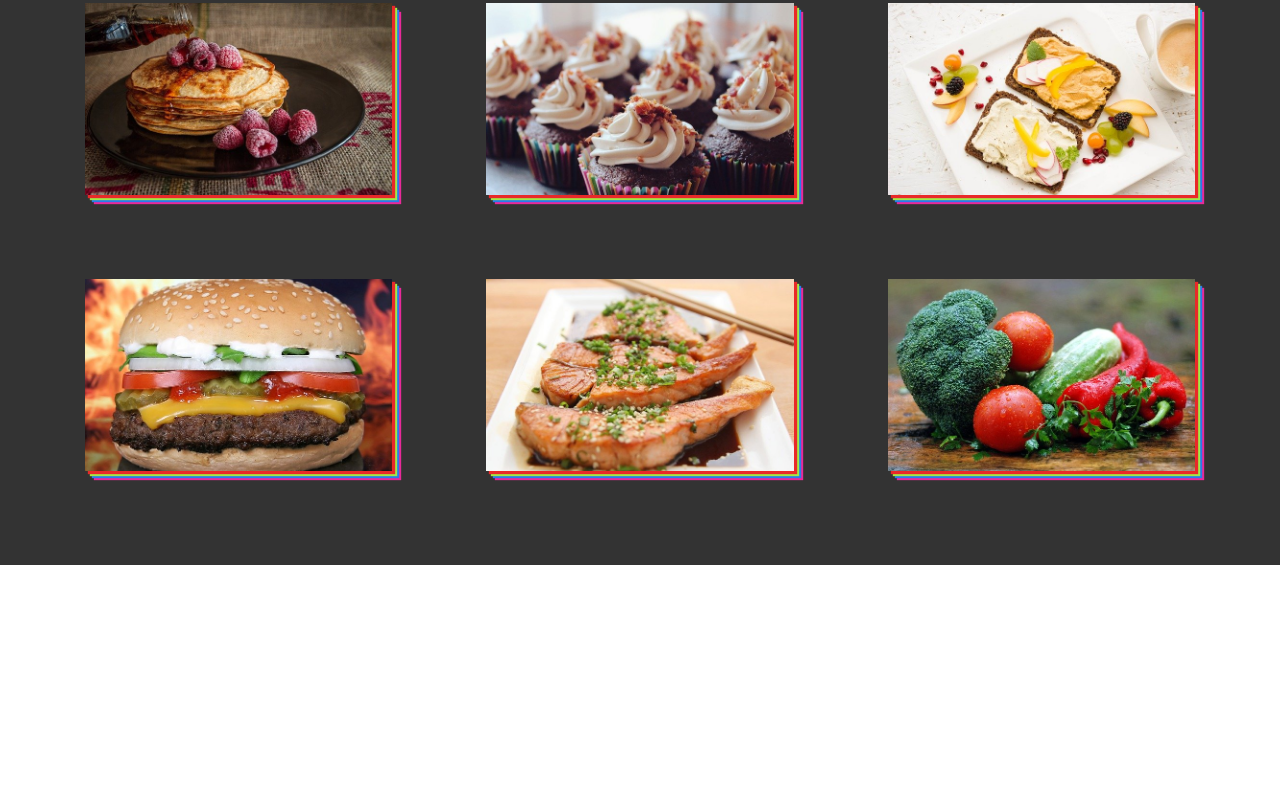
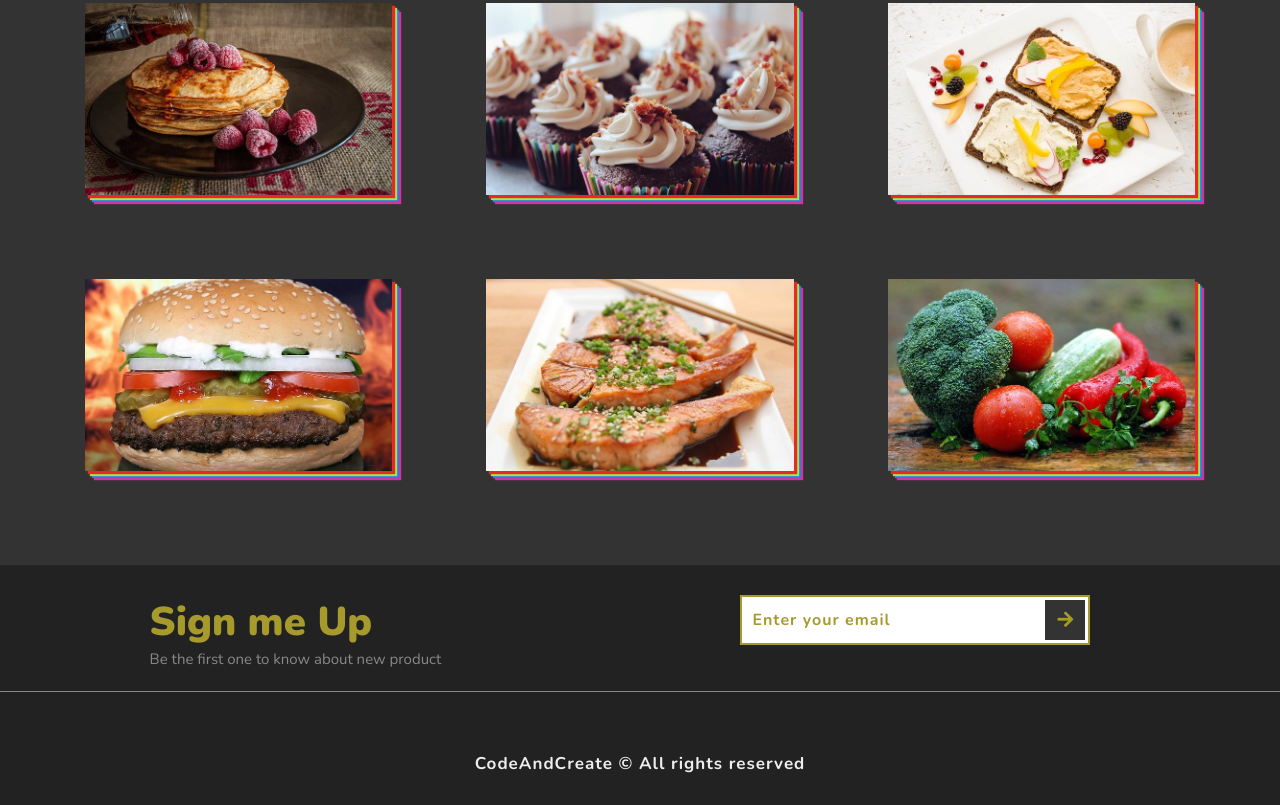
Before and after one commit to aferiz1/html-css-js-projects, a plain HTML site: page 10 websites/foods/index.html in a window 1280 px wide. Shown: the part 1950-2755 px from the top of the page. Before the commit the page ends 2515 px from the top, so only its background shows below. Drawn offline with nearby package versions, Linux system fonts and the light colour scheme.

Commit message:
created footer

```diff
--- a/10 websites/foods/index.html
+++ b/10 websites/foods/index.html
@@ -113,6 +113,28 @@
       </section>
 
       <!-- end of section3 -->
+      <!-- section4  -->
+      <section class="section-4">
+        <div class="secttion-4-text">
+          <h2 class="section-4-heading">Sign me Up</h2>
+          <p class="section-4-paragraph">
+            Be the first one to know about new product
+          </p>
+        </div>
+        <form class="signup-form">
+          <input
+            type="email"
+            class="signup-form-input"
+            placeholder="Enter your email"
+          />
+          <button type="submit" class="signup-form-btn">
+            <i class="fas fa-arrow-right"></i>
+          </button>
+        </form>
+        <p class="copyright">CodeAndCreate &copy All rights reserved</p>
+      </section>
+
+      <!-- end of section4 -->
     </div>
     <script src="script.js"></script>
   </body>
--- a/10 websites/foods/style.css
+++ b/10 websites/foods/style.css
@@ -251,3 +251,78 @@ html {
 }
 
 /* end of section3 */
+
+/* section4 */
+
+.section-4 {
+  width: 100%;
+  height: 30vh;
+  background-color: #222;
+  display: flex;
+  justify-content: space-around;
+  padding: 3rem 0;
+  align-items: flex-start;
+  position: relative;
+}
+
+.section-4-text {
+  text-transform: uppercase;
+}
+
+.section-4-heading {
+  font-size: 4rem;
+  font-weight: 900;
+  color: #a79a2d;
+}
+
+.section-4-paragraph {
+  font-size: 1.5rem;
+  color: #888;
+}
+
+.signup-form {
+  display: flex;
+  align-items: center;
+}
+
+.signup-form-input {
+  width: 35rem;
+  height: 5rem;
+  padding: 1rem;
+  border: 0.2rem solid #a79a2d;
+  font-size: 1.6rem;
+  font-weight: 700;
+  letter-spacing: 0.1rem;
+  color: #a79a2d;
+}
+
+.signup-form-input::placeholder {
+  color: #a79a2d;
+}
+
+.signup-form-btn {
+  position: relative;
+  left: -4.5rem;
+  width: 4rem;
+  height: 4rem;
+  background-color: #333;
+  color: #a79a2d;
+  border: none;
+  font-size: 1.8rem;
+  cursor: pointer;
+}
+
+.copyright {
+  position: absolute;
+  bottom: 3rem;
+  font-size: 1.7rem;
+  font-weight: 700;
+  color: #eee;
+  letter-spacing: 0.1rem;
+  border-top: 0.1rem solid #888;
+  padding-top: 6rem;
+  width: 100%;
+  text-align: center;
+}
+
+/* End of section4 */
```
